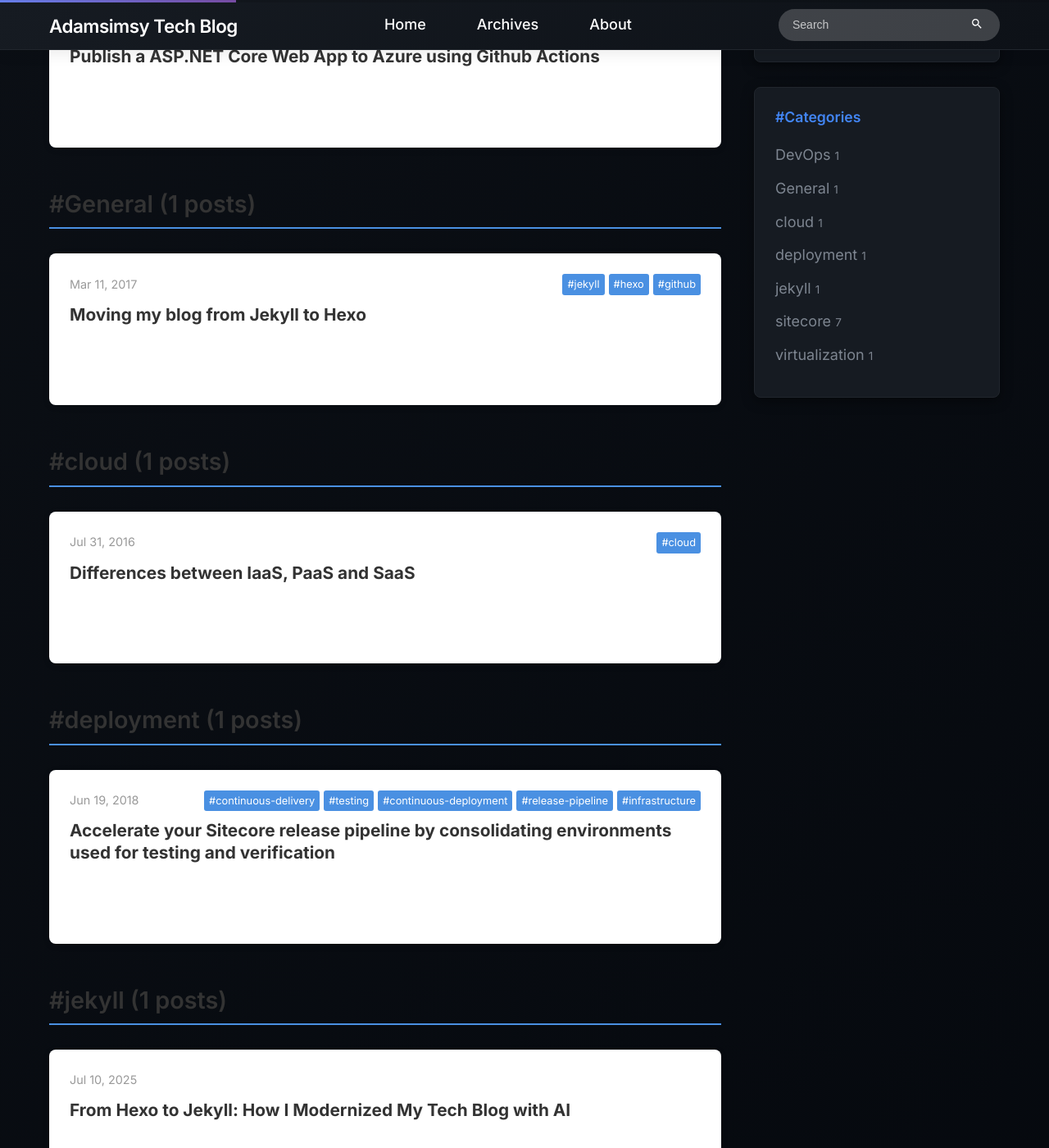
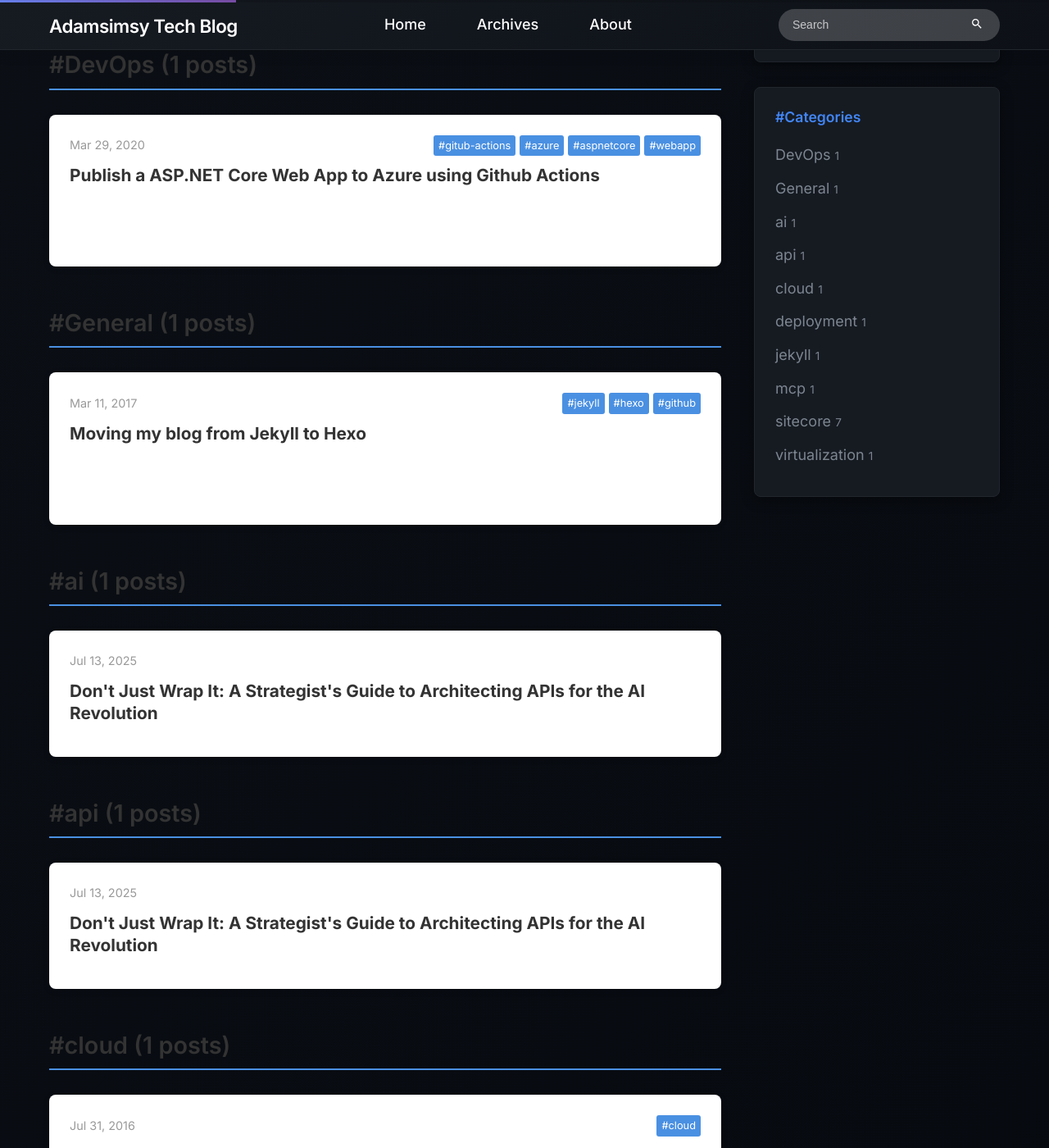
Before and after one commit to Adamsimsy/adamsimsy.github.io, a Jekyll site: the page built from docs/categories.markdown, in a window 1280 px wide and 1400 px high, scrolled down 1031 px. Shown: the whole window at 82% size. Built offline with Jekyll 4.4.1, drawn with Linux system fonts in a browser that asks for light colours; some of the changed lines change nothing that is shown; some of the changed text lies outside the part shown.

Commit message:
new blog post

```diff
--- /dev/null
+++ b/docs/_posts/2025-07-13-dont-just-wrap-it-guide-to-ai-ready-apis.md
@@ -0,0 +1,492 @@
+---
+layout: post-full-width
+title:  "Don't Just Wrap It: A Strategist's Guide to Architecting APIs for the AI Revolution"
+date:   2025-07-13 12:00:00 +0100
+categories: ai api mcp
+thumbnail: /images/api-ai-architecture.png
+---
+
+<style>
+.chart-container {
+    position: relative;
+    width: 100%;
+    max-width: 500px;
+    margin-left: auto;
+    margin-right: auto;
+    height: 300px;
+    max-height: 350px;
+}
+@media (min-width: 768px) {
+    .chart-container {
+        height: 350px;
+        max-height: 400px;
+    }
+}
+.glass-card {
+    background: rgba(18, 23, 38, 0.6);
+    backdrop-filter: blur(10px);
+    -webkit-backdrop-filter: blur(10px);
+    border: 1px solid rgba(56, 139, 253, 0.2);
+    border-radius: 12px;
+    padding: 1.5rem;
+    margin: 1rem 0;
+}
+.kpi-number {
+    font-weight: 900;
+    color: #52A5FF;
+    text-shadow: 0 0 10px rgba(82, 165, 255, 0.5);
+}
+.flow-arrow {
+    font-size: 2rem;
+    color: #0079FF;
+    line-height: 1;
+    text-align: center;
+    margin: 1rem 0;
+}
+.tier-box {
+    border-left: 4px solid;
+    padding: 1rem;
+    margin: 1rem 0;
+    border-radius: 0 8px 8px 0;
+}
+.tier-system { border-color: #89CFF3; }
+.tier-process { border-color: #52A5FF; }
+.tier-experience {
+    border-color: #0079FF;
+    background: rgba(0, 74, 173, 0.25);
+    border-width: 4px;
+    box-shadow: 0 0 20px rgba(0, 121, 255, 0.2);
+}
+.code-example {
+    background: #1a1a1a;
+    padding: 0.75rem;
+    border-radius: 6px;
+    font-family: 'Courier New', monospace;
+    margin: 0.5rem 0;
+}
+.chatty-example { color: #ff6b6b; }
+.chunky-example { color: #51cf66; }
+.roadmap-step {
+    display: flex;
+    align-items: start;
+    margin: 1rem 0;
+}
+.roadmap-number {
+    background: #0079FF;
+    color: white;
+    font-weight: bold;
+    border-radius: 50%;
+    height: 2rem;
+    width: 2rem;
+    display: flex;
+    align-items: center;
+    justify-content: center;
+    margin-right: 1rem;
+    flex-shrink: 0;
+}
+.future-card {
+    text-align: center;
+    padding: 1.5rem;
+    margin: 1rem;
+    border: 1px solid rgba(82, 165, 255, 0.3);
+    border-radius: 12px;
+    background: rgba(18, 23, 38, 0.4);
+}
+.future-icon {
+    font-size: 3rem;
+    color: #52A5FF;
+    margin-bottom: 1rem;
+}
+table {
+    width: 100%;
+    border-collapse: collapse;
+    margin: 1rem 0;
+}
+th, td {
+    padding: 0.75rem;
+    text-align: left;
+    border-bottom: 1px solid rgba(255, 255, 255, 0.1);
+}
+th {
+    background: rgba(0, 0, 0, 0.3);
+    color: #52A5FF;
+    font-weight: bold;
+}
+.text-red { color: #ff6b6b; }
+.text-yellow { color: #ffd43b; }
+.text-green { color: #51cf66; }
+.text-blue { color: #52A5FF; }
+.text-center { text-align: center; }
+</style>
+
+<script src="https://cdn.jsdelivr.net/npm/chart.js"></script>
+
+---
+
+## A New Consumer Has Arrived
+
+Autonomous AI agents are set to become the primary consumers of your APIs. Legacy REST APIs, built for human developers, create a choke point for these new "pattern-followers." Simply converting them 1:1 is a critical architectural anti-pattern that leads to systems that are inefficient, unreliable, and expensive.
+
+---
+
+## The Conversion Trap: Why Blind Translation Fails
+
+<div style="display: grid; grid-template-columns: 1fr 1fr; gap: 2rem; align-items: start;">
+
+<div class="glass-card">
+<h3 style="color: #52A5FF;">The Agent's Dilemma: Cognitive Overload</h3>
+
+Unlike humans, AI agents must process every available tool (API endpoint) in their limited "context window." Flooding them with hundreds of fine-grained tools from a legacy API cripples their performance and inflates costs.
+
+<div class="chart-container">
+    <canvas id="consequencesChart"></canvas>
+</div>
+<p style="text-align: center; font-size: 0.9rem; color: #999;">Direct conversion introduces significant performance, cost, and reliability issues.</p>
+</div>
+
+<div class="glass-card">
+<h3 style="color: #52A5FF;">"Chunky" over "Chatty"</h3>
+
+Agents thrive on high-level, "chunky" commands that achieve a business outcome in a single call. They struggle with "chatty" APIs that require them to orchestrate multiple low-level calls, offloading complex logic onto the expensive and non-deterministic LLM.
+
+<div style="margin: 1rem 0;">
+<p class="chatty-example"><strong>CHATTY APPROACH (Inefficient)</strong></p>
+<div class="code-example">
+GET /user <span style="color: #52A5FF;">→</span> GET /orders <span style="color: #52A5FF;">→</span> GET /details
+</div>
+</div>
+
+<div style="margin: 1rem 0;">
+<p class="chunky-example"><strong>CHUNKY APPROACH (AI-Ready)</strong></p>
+<div class="code-example">
+GET /user_order_summary
+</div>
+</div>
+
+</div>
+
+</div>
+
+---
+
+## The Blueprint: Finding the "Goldilocks Zone" with 3-Tier Architecture
+
+The solution is not to convert all APIs, but to identify the correct architectural layer. The three-tier model provides a clear map for finding the APIs perfectly suited for agent consumption.
+
+<div style="display: grid; grid-template-columns: 1fr 1fr; gap: 2rem; align-items: start;">
+
+<div>
+
+<div class="tier-box tier-system">
+<h3 style="color: #89CFF3;">1. System APIs</h3>
+<p>Low-level wrappers around core systems (databases, ERPs). They unlock data but have no business process awareness. They are highly "chatty."</p>
+<p class="text-red"><strong>POOR for MCP Conversion</strong></p>
+</div>
+
+<div class="flow-arrow">↓</div>
+
+<div class="tier-box tier-process">
+<h3 style="color: #52A5FF;">2. Process APIs</h3>
+<p>The orchestration layer. They compose data from multiple System APIs to model an end-to-end business process (e.g., 'order fulfillment').</p>
+<p class="text-yellow"><strong>FAIR for MCP Conversion</strong></p>
+</div>
+
+<div class="flow-arrow">↓</div>
+
+<div class="tier-box tier-experience">
+<h3 style="color: #0079FF;">3. Experience APIs</h3>
+<p style="color: #e0e0e0;">The presentation layer. Designed for a specific end-user (like a mobile app or... an AI Agent). They are intent-driven and naturally "chunky."</p>
+<p class="text-green" style="font-size: 1.1rem;"><strong>EXCELLENT for MCP Conversion</strong></p>
+<p class="text-green"><strong>This is the Goldilocks Zone!</strong></p>
+</div>
+
+</div>
+
+<div class="glass-card">
+<h3 style="color: #52A5FF;">API Suitability Matrix</h3>
+<p>Experience APIs are the ideal candidates because they align perfectly with an AI agent's need for high-level, outcome-oriented tools.</p>
+
+<table>
+<thead>
+<tr>
+<th>Characteristic</th>
+<th class="text-center">System</th>
+<th class="text-center">Process</th>
+<th class="text-center">Experience</th>
+</tr>
+</thead>
+<tbody>
+<tr>
+<td><strong>Granularity</strong></td>
+<td class="text-center text-red">Chatty</td>
+<td class="text-center text-yellow">Mixed</td>
+<td class="text-center text-green">Chunky</td>
+</tr>
+<tr>
+<td><strong>Context</strong></td>
+<td class="text-center">Data-centric</td>
+<td class="text-center">Process-centric</td>
+<td class="text-center">Intent-centric</td>
+</tr>
+<tr>
+<td><strong>Abstraction</strong></td>
+<td class="text-center">Low</td>
+<td class="text-center">Medium</td>
+<td class="text-center">High</td>
+</tr>
+<tr>
+<td><strong>Security Risk</strong></td>
+<td class="text-center text-red">High</td>
+<td class="text-center text-yellow">Medium</td>
+<td class="text-center text-green">Low</td>
+</tr>
+<tr style="background: rgba(0, 121, 255, 0.2); font-weight: bold;">
+<td><strong>Suitability</strong></td>
+<td class="text-center">Poor</td>
+<td class="text-center">Fair</td>
+<td class="text-center" style="font-size: 1.1rem;">Excellent</td>
+</tr>
+</tbody>
+</table>
+
+</div>
+
+</div>
+
+---
+
+## The Modern Toolkit: From Spec to Server
+
+<div style="display: grid; grid-template-columns: 1fr 1fr; gap: 2rem; align-items: center;">
+
+<div>
+<h3 style="color: #52A5FF;">A Rich Tooling Ecosystem</h3>
+<p>The technical barrier to conversion is low. With a quality OpenAPI Specification (OAS) as your blueprint, a rich ecosystem of libraries, gateways, and platforms can automate the creation of an MCP server. The key is to apply these powerful tools to the *right* APIs.</p>
+</div>
+
+<div class="glass-card">
+<p class="text-center" style="color: #999; margin-bottom: 1rem;">Comparing Conversion Approaches</p>
+<div class="chart-container">
+    <canvas id="toolkitRadarChart"></canvas>
+</div>
+</div>
+
+</div>
+
+---
+
+## Architecting for Tomorrow's Agents
+
+<div style="display: grid; grid-template-columns: repeat(auto-fit, minmax(250px, 1fr)); gap: 1rem;">
+
+<div class="future-card">
+<div class="future-icon">↺</div>
+<h3><strong>Stateful Protocols</strong></h3>
+<p style="font-size: 0.9rem;">MCP's stateful, session-based design is built for conversational, multi-turn workflows, overcoming the limitations of REST's stateless model for complex agentic tasks.</p>
+</div>
+
+<div class="future-card">
+<div class="future-icon">🔒</div>
+<h3><strong>Advanced Security</strong></h3>
+<p style="font-size: 0.9rem;">Securing autonomous agents requires moving beyond API keys to Zero Trust Architecture and Decentralized Identity (DID) for verifiable, fine-grained access control.</p>
+</div>
+
+<div class="future-card">
+<div class="future-icon">⚖</div>
+<h3><strong>Accountability</strong></h3>
+<p style="font-size: 0.9rem;">The non-deterministic nature of LLMs demands new frameworks for reliability, formal verification, and clear accountability when agents act in the world.</p>
+</div>
+
+</div>
+
+---
+
+## Your AI-Ready API Roadmap
+
+<div class="glass-card" style="max-width: 800px; margin: 2rem auto;">
+
+<ol style="list-style: none; padding: 0;">
+<li class="roadmap-step">
+<span class="roadmap-number">1</span>
+<div><strong style="color: white;">Audit & Classify:</strong> Map your API portfolio to the System, Process, and Experience tiers.</div>
+</li>
+
+<li class="roadmap-step">
+<span class="roadmap-number">2</span>
+<div><strong style="color: white;">Design for Intent:</strong> Identify agent goals and craft "chunky" Experience APIs to meet them.</div>
+</li>
+
+<li class="roadmap-step">
+<span class="roadmap-number">3</span>
+<div><strong style="color: white;">Convert Selectively:</strong> Use the tooling ecosystem to convert only high-value Experience APIs.</div>
+</li>
+
+<li class="roadmap-step">
+<span class="roadmap-number">4</span>
+<div><strong style="color: white;">Document for the Machine:</strong> Write clear, comprehensive descriptions. They are executable logic for the agent.</div>
+</li>
+
+<li class="roadmap-step">
+<span class="roadmap-number">5</span>
+<div><strong style="color: white;">Secure for Autonomy:</strong> Plan your evolution towards Zero Trust and Decentralized Identity.</div>
+</li>
+</ol>
+
+</div>
+
+---
+
+*Infographic based on the report "Don't Just Wrap It: A Strategist's Guide to Converting REST APIs into AI-Ready MCP Servers".*
+
+<script>
+document.addEventListener('DOMContentLoaded', function() {
+    const wrapLabel = (str, maxWidth = 16) => {
+        if (str.length <= maxWidth) {
+            return str;
+        }
+        const words = str.split(' ');
+        const lines = [];
+        let currentLine = '';
+        for (const word of words) {
+            if ((currentLine + ' ' + word).trim().length > maxWidth && currentLine.length > 0) {
+                lines.push(currentLine);
+                currentLine = word;
+            } else {
+                currentLine = (currentLine + ' ' + word).trim();
+            }
+        }
+        if (currentLine.length > 0) {
+            lines.push(currentLine);
+        }
+        return lines;
+    };
+
+    const tooltipTitleCallback = (tooltipItems) => {
+        const item = tooltipItems[0];
+        let label = item.chart.data.labels[item.dataIndex];
+        if (Array.isArray(label)) {
+          return label.join(' ');
+        }
+        return label;
+    };
+
+    const brilliantBlues = {
+        deep: '#004AAD',
+        bright: '#0079FF',
+        light: '#52A5FF',
+        sky: '#89CFF3',
+        text: '#E6EDF3'
+    };
+
+    const consequencesChartCtx = document.getElementById('consequencesChart');
+    if (consequencesChartCtx) {
+        new Chart(consequencesChartCtx, {
+            type: 'doughnut',
+            data: {
+                labels: ['Degraded Performance', 'Increased Token Cost', 'Risk of Hallucination'],
+                datasets: [{
+                    label: 'Impact of Blind Conversion',
+                    data: [40, 35, 25],
+                    backgroundColor: [
+                        brilliantBlues.light,
+                        brilliantBlues.bright,
+                        brilliantBlues.deep
+                    ],
+                    borderColor: '#0d1117',
+                    borderWidth: 4,
+                    hoverOffset: 8
+                }]
+            },
+            options: {
+                responsive: true,
+                maintainAspectRatio: false,
+                plugins: {
+                    legend: {
+                        position: 'bottom',
+                        labels: {
+                            color: brilliantBlues.text,
+                            font: { size: 12 },
+                            boxWidth: 15
+                        }
+                    },
+                    tooltip: {
+                        callbacks: {
+                            title: tooltipTitleCallback
+                        }
+                    }
+                },
+                cutout: '60%'
+            }
+        });
+    }
+
+    const toolkitRadarChartCtx = document.getElementById('toolkitRadarChart');
+    if (toolkitRadarChartCtx) {
+        const rawLabels = ['Code-Level Libraries', 'Spec-Driven Generators', 'Gateway-Level Conversion', 'Hosted PaaS / No-Code'];
+        const wrappedLabels = rawLabels.map(label => wrapLabel(label));
+
+        new Chart(toolkitRadarChartCtx, {
+            type: 'radar',
+            data: {
+                labels: wrappedLabels,
+                datasets: [{
+                    label: 'Scalability',
+                    data: [3, 4, 5, 2],
+                    fill: true,
+                    backgroundColor: 'rgba(0, 121, 255, 0.2)',
+                    borderColor: brilliantBlues.bright,
+                    pointBackgroundColor: brilliantBlues.bright,
+                    pointBorderColor: '#fff',
+                    pointHoverBackgroundColor: '#fff',
+                    pointHoverBorderColor: brilliantBlues.bright
+                }, {
+                    label: 'Ease of Use',
+                    data: [4, 3, 2, 5],
+                    fill: true,
+                    backgroundColor: 'rgba(82, 165, 255, 0.2)',
+                    borderColor: brilliantBlues.light,
+                    pointBackgroundColor: brilliantBlues.light,
+                    pointBorderColor: '#fff',
+                    pointHoverBackgroundColor: '#fff',
+                    pointHoverBorderColor: brilliantBlues.light
+                }]
+            },
+            options: {
+                responsive: true,
+                maintainAspectRatio: false,
+                plugins: {
+                    legend: {
+                        position: 'bottom',
+                         labels: {
+                            color: brilliantBlues.text,
+                            font: { size: 12 }
+                        }
+                    },
+                    tooltip: {
+                         callbacks: {
+                            title: tooltipTitleCallback
+                        }
+                    }
+                },
+                scales: {
+                    r: {
+                        angleLines: { color: 'rgba(230, 237, 243, 0.2)' },
+                        grid: { color: 'rgba(230, 237, 243, 0.2)' },
+                        pointLabels: {
+                            color: brilliantBlues.text,
+                            font: { size: 12 }
+                        },
+                        ticks: {
+                            color: brilliantBlues.text,
+                            backdropColor: 'transparent',
+                            stepSize: 1
+                        },
+                        suggestedMin: 0,
+                        suggestedMax: 5
+                    }
+                }
+            }
+        });
+    }
+});
+</script>
```
Also changed, not shown: .github/prompts/content-to-post.prompt.md.
